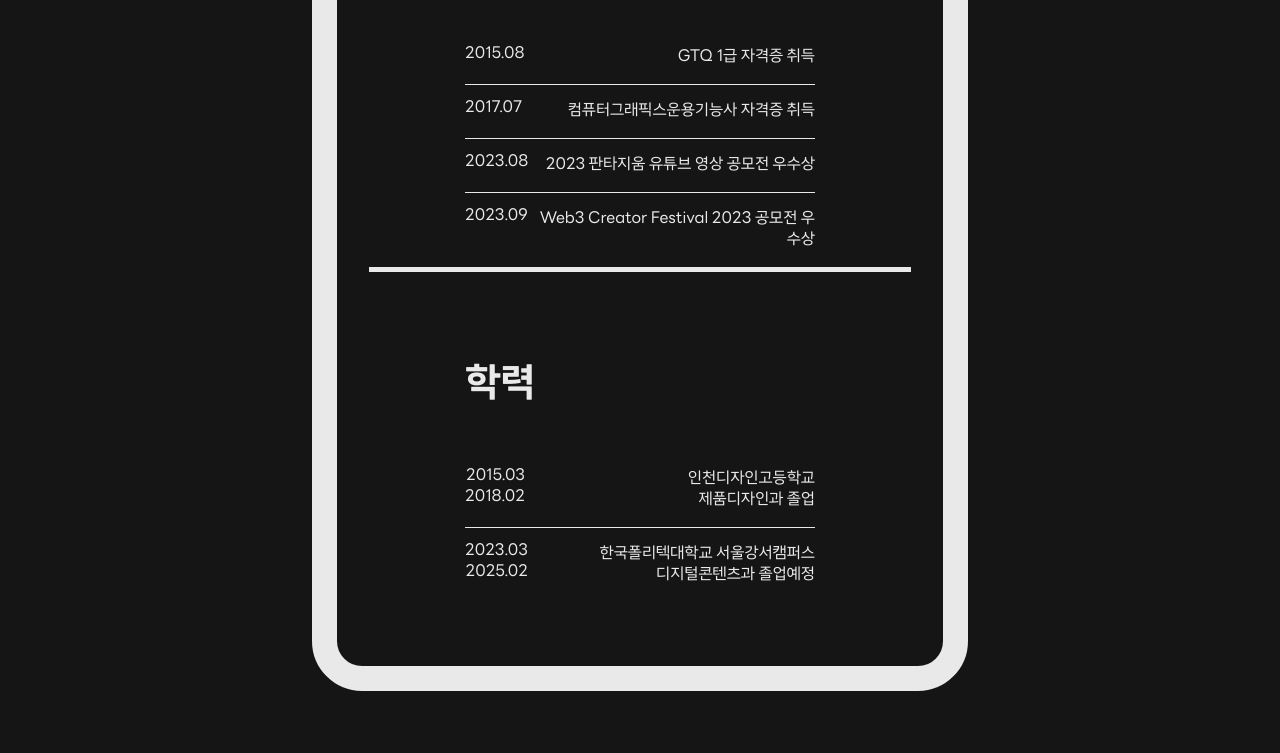
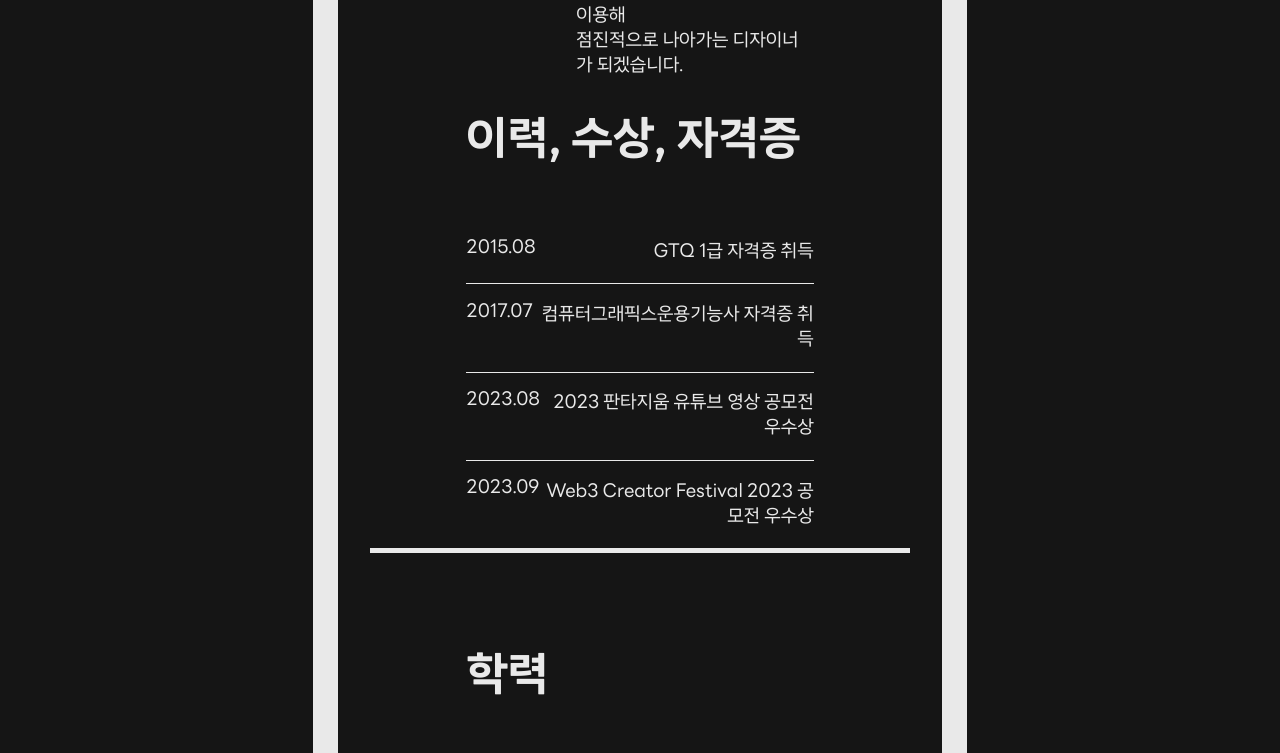
Before and after one commit to SaltedConB/saltedconb.github.io, a plain HTML site: page about-me.html in a window 1280 px wide. Shown: the part 732-1485 px from the top of the page. Drawn offline with Linux system fonts and the light colour scheme; files whose address does not match are found by name.

Commit message:
Update style_about-me.css

```diff
--- a/css/style_about-me.css
+++ b/css/style_about-me.css
@@ -16,7 +16,7 @@
 * {
     font-family: 'LINERg', sans-serif;
     color: #e9e9e9;
-    font-size: 12pt;
+    font-size: 14pt;
     background-color: #151515;
 }
 /* 바디 부분 */
```
